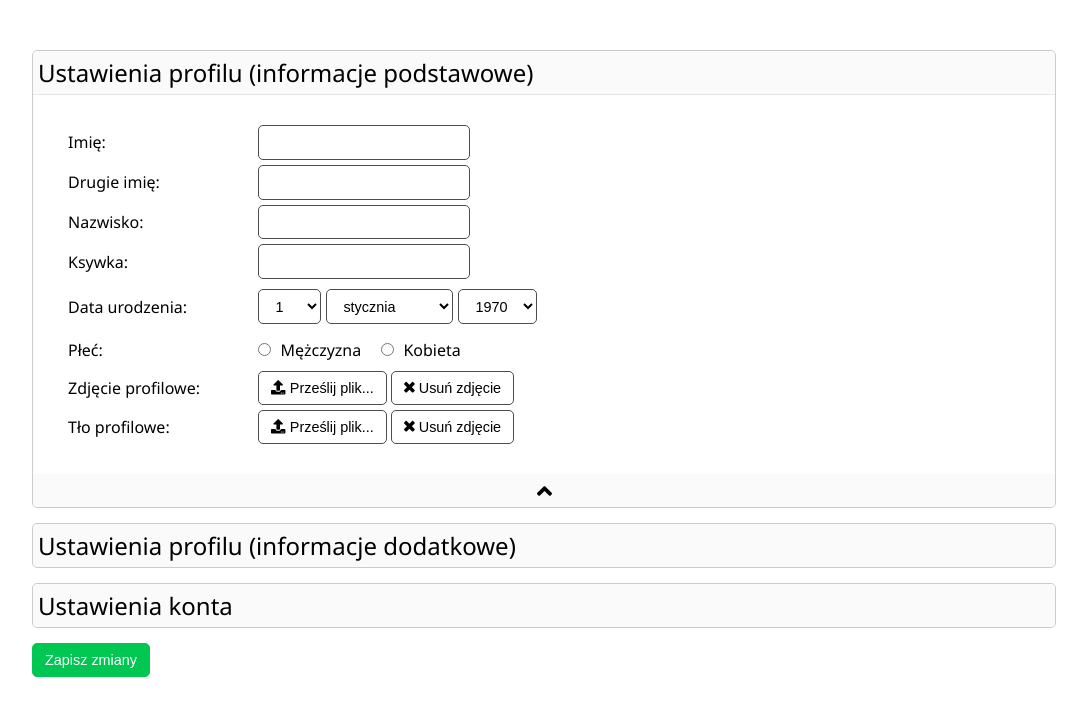
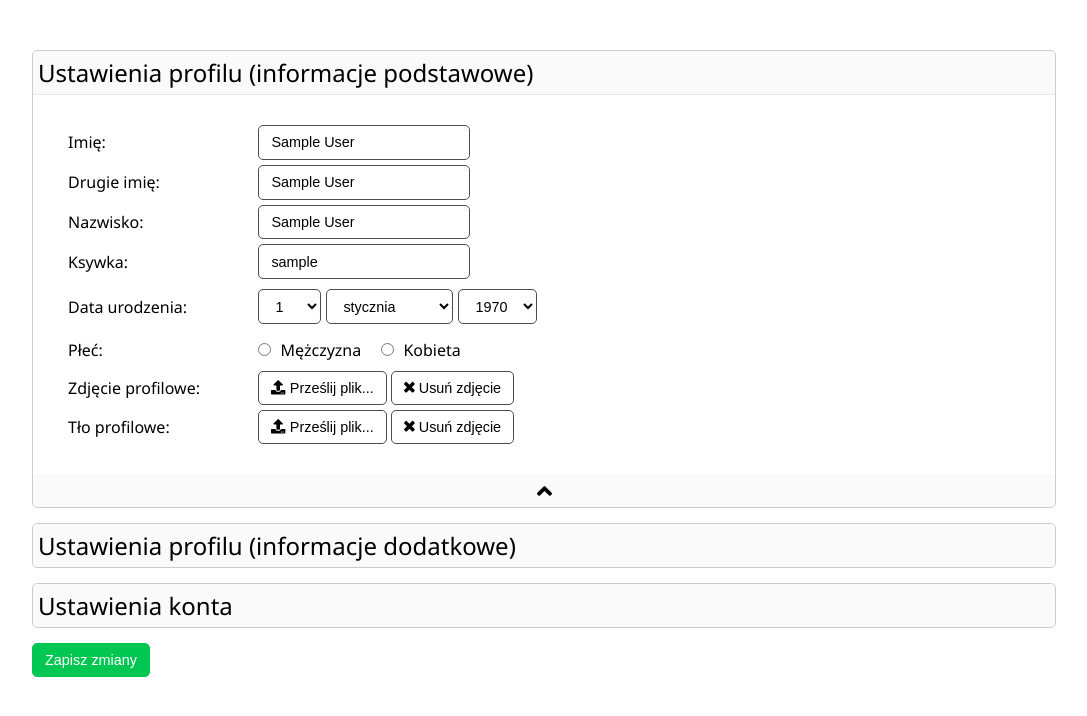
Before and after one commit to MicKlu/skiti, a PHP site: page /ustawienia.php in a window 1280 px wide. Shown: the part 60-776 px from the top of the page, without its empty margins (96-1183 px from the left). Run offline with PHP 8.4, Linux system fonts and the light colour scheme; the visitor is signed in with stand-in values (Sample User, id 1); some libraries are stand-ins or nearby versions.

Commit message:
Pobieranie danych do formularza (bez obrazów)

```diff
--- a/common.php
+++ b/common.php
@@ -98,10 +98,10 @@ function get_user_full_name($u_id = null)
 }
 
 //Tylko dane niewymagające "obróbki"
-function user_info($info_col, $u_id = null)
+function user_info($info_col, $u_id = null, $clean = false)
 {
 	$data = get_user_info($info_col, $u_id);
-	if(!$data)
+	if(!$data && !$clean)
 		$data = "brak danych";
 	echo $data;
 }
--- a/css/common.css
+++ b/css/common.css
@@ -55,6 +55,7 @@ input[type="checkbox"] {
 textarea {
 	padding: 5px;
 	resize: none;
+	font-family: Arial;
 }
 
 input:focus,
--- a/scripts/common.js
+++ b/scripts/common.js
@@ -2,6 +2,7 @@
 
 $(function () {
 	$("#birthdate").fillDateSelect();
+	$("#birthdate").selectDefaultDate();
 })
 
 $.fn.extend({
@@ -49,6 +50,25 @@ $.fn.extend({
 			option.text(i);
 			select.append(option);
 		}
+	},
+	selectDefaultDate: function () {
+		var birthdateDiv = $(this);
+		var defaultDate = birthdateDiv.data("default-date");
+		if(!defaultDate)
+			return;
+		var selects = birthdateDiv.find("select");
+		var daySelect = $(selects[0]);
+		var monthSelect = $(selects[1]);
+		var yearSelect = $(selects[2]);
+
+		defaultDate = defaultDate.split(".");
+		var day = parseInt(defaultDate[0]);
+		var month = parseInt(defaultDate[1]);
+		var year = parseInt(defaultDate[2]);
+
+		daySelect.find("option").eq(day - 1).prop("selected", true);
+		monthSelect.find("option").eq(month - 1).prop("selected", true);
+		yearSelect.find("option").eq(year - 1970).attr("selected", true);
 	}
 });
 
--- a/scripts/main.js
+++ b/scripts/main.js
@@ -10,6 +10,7 @@ $(function () {
 	$("#friend-delete").click(ajaxDeleteFriend);
 	$(window).on("resize", normalizeProfileImages);
 	$(window).on("resize", galleryResize);
+
 	normalizeProfileImages();
 	$("#profile-friends").ajaxGetFriends();
 	$(".profile-image-wrapper").addGallery();
--- a/ustawienia.php
+++ b/ustawienia.php
@@ -20,7 +20,7 @@
 							<label>Imię:</label>
 						</div>
 						<div class="col-4">
-							<input type="text" name="firstname" />
+							<input type="text" name="firstname" value="<?php user_info("firstname", null, true) ?>" />
 						</div>
 					</div>
 					<div class="row input-group">
@@ -28,7 +28,7 @@
 							<label>Drugie imię:</label>
 						</div>
 						<div class="col-4">
-							<input type="text" name="secondname" />
+							<input type="text" name="secondname" value="<?php user_info("secondname", null, true) ?>" />
 						</div>
 					</div>
 					<div class="row input-group">
@@ -36,7 +36,7 @@
 							<label>Nazwisko:</label>
 						</div>
 						<div class="col-4">
-							<input type="text" name="surname" />
+							<input type="text" name="surname" value="<?php user_info("surname", null, true) ?>" />
 						</div>
 					</div>
 					<div class="row input-group">
@@ -44,7 +44,7 @@
 							<label>Ksywka:</label>
 						</div>
 						<div class="col-4">
-							<input type="text" name="nickname" />
+							<input type="text" name="nickname" value="<?php user_info("nickname", null, true) ?>" />
 						</div>
 					</div>
 					<div class="row input-group">
@@ -52,7 +52,7 @@
 							<label>Data urodzenia:</label>
 						</div>
 						<div class="col-4">
-							<div class="input-group" id="birthdate">
+							<div class="input-group" id="birthdate" data-default-date="<?php user_birthdate() ?>">
 								<select class="form-input" name="birthday"></select>
 								<select class="form-input" name="birthmonth"></select>
 								<select class="form-input" name="birthyear"></select>
@@ -66,11 +66,11 @@
 						<div class="col-4">
 							<div class="input-group">
 								<label class="form-input">
-									<input type="radio" name="sex" value="m" />
+									<input type="radio" name="sex" value="m" <?php echo (get_user_info("sex") == "m") ? "checked" : "" ?>/>
 									Mężczyzna
 								</label>
 								<label class="form-input">
-									<input type="radio" name="sex" value="k" />
+									<input type="radio" name="sex" value="k" <?php echo (get_user_info("sex") == "k") ? "checked" : "" ?> />
 									Kobieta
 								</label>
 							</div>
@@ -85,6 +85,7 @@
 								<label class="button file-button">
 									<i class="fas fa-upload"></i> Prześlij plik... <input type="file">
 								</label>
+								<?php?>
 								<button class="button"><i class="fas fa-times"></i> Usuń zdjęcie</button>
 							</div>
 						</div>
@@ -97,6 +98,7 @@
 							<label class="button file-button">
 								<i class="fas fa-upload"></i> Prześlij plik... <input type="file">
 							</label>
+							<?php?>
 							<button class="button"><i class="fas fa-times"></i> Usuń zdjęcie</button>
 						</div>
 					</div>
@@ -115,7 +117,7 @@
 							<label>Kraj:</label>
 						</div>
 						<div class="col-4">
-							<input type="text" name="country" />
+							<input type="text" name="country" value="<?php user_info("country", null, true) ?>" />
 						</div>
 					</div>
 					<div class="row input-group">
@@ -123,7 +125,7 @@
 							<label>Region:</label>
 						</div>
 						<div class="col-4">
-							<input type="text" name="region" />
+							<input type="text" name="region" value="<?php user_info("region", null, true) ?>" />
 						</div>
 					</div>
 					<div class="row input-group">
@@ -131,7 +133,7 @@
 							<label>Miasto:</label>
 						</div>
 						<div class="col-4">
-							<input type="text" name="city" />
+							<input type="text" name="city" value="<?php user_info("city", null, true) ?>" />
 						</div>
 					</div>
 					<div class="row input-group">
@@ -139,7 +141,7 @@
 							<label>Telefon:</label>
 						</div>
 						<div class="col-4">
-							<input type="text" name="phone_number" />
+							<input type="text" name="phone_number" value="<?php user_info("phone_number", null, true) ?>" />
 						</div>
 					</div>
 					<div class="row input-group">
@@ -147,7 +149,7 @@
 							<label>Skype:</label>
 						</div>
 						<div class="col-4">
-							<input type="text" name="skype" />
+							<input type="text" name="skype" value="<?php user_info("skype", null, true) ?>" />
 						</div>
 					</div>
 					<div class="row input-group">
@@ -155,7 +157,7 @@
 							<label>Strona WWW:</label>
 						</div>
 						<div class="col-4">
-							<input type="text" name="www" />
+							<input type="text" name="www" value="<?php user_info("www", null, true) ?>" />
 						</div>
 					</div>
 					<div class="row input-group">
@@ -163,7 +165,7 @@
 							<label>Biografia:</label>
 						</div>
 						<div class="col-4">
-							<textarea class="input" name="bio"></textarea>
+							<textarea class="input" name="bio"><?php user_info("bio", null, true) ?></textarea>
 						</div>
 					</div>
 				</div>
@@ -197,7 +199,7 @@
 							<label>Email:</label>
 						</div>
 						<div class="col-4">
-							<input type="text" name="email" />
+							<input type="text" name="email" value="<?php user_info("email", null, true) ?>" />
 						</div>
 					</div>
 				</div>
```
